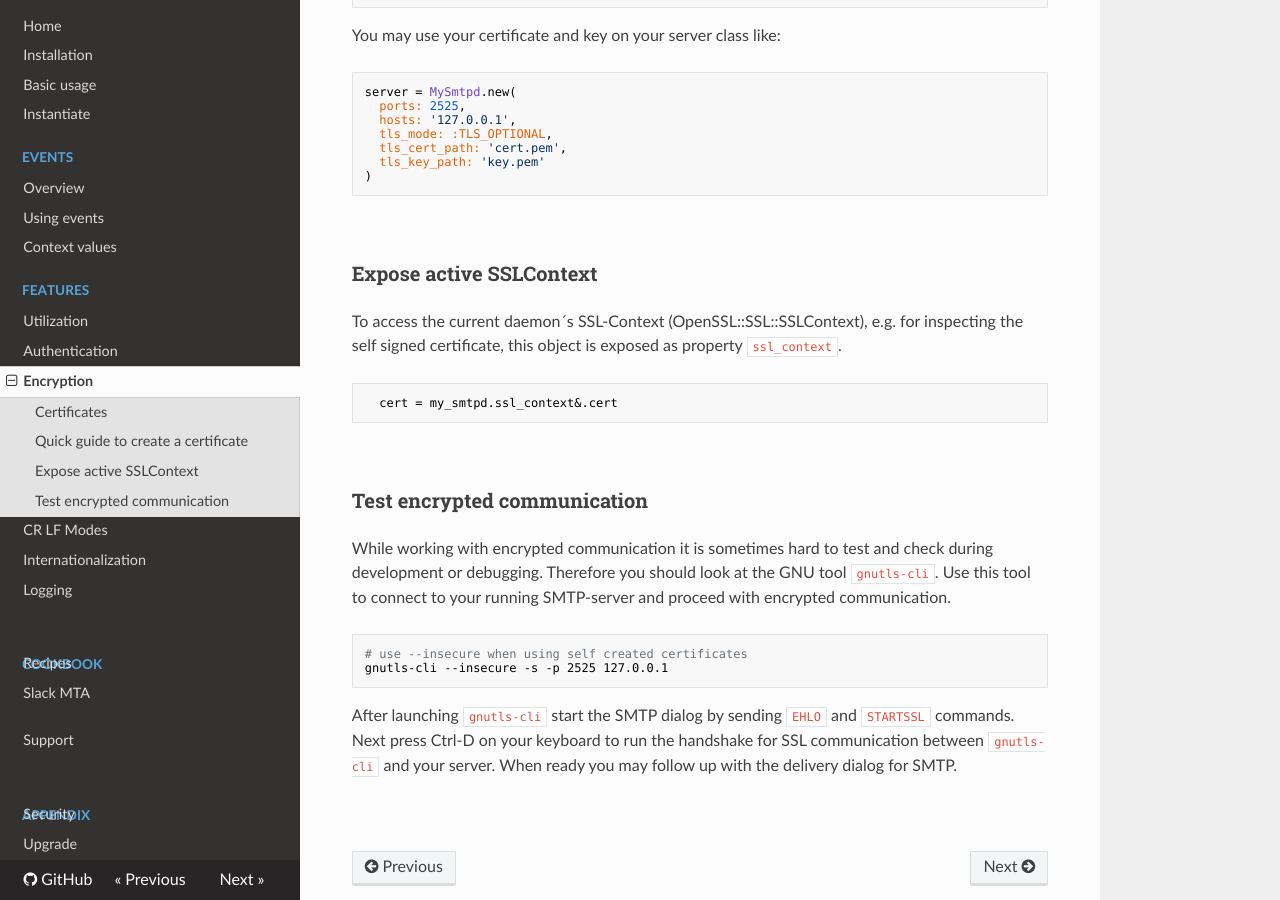
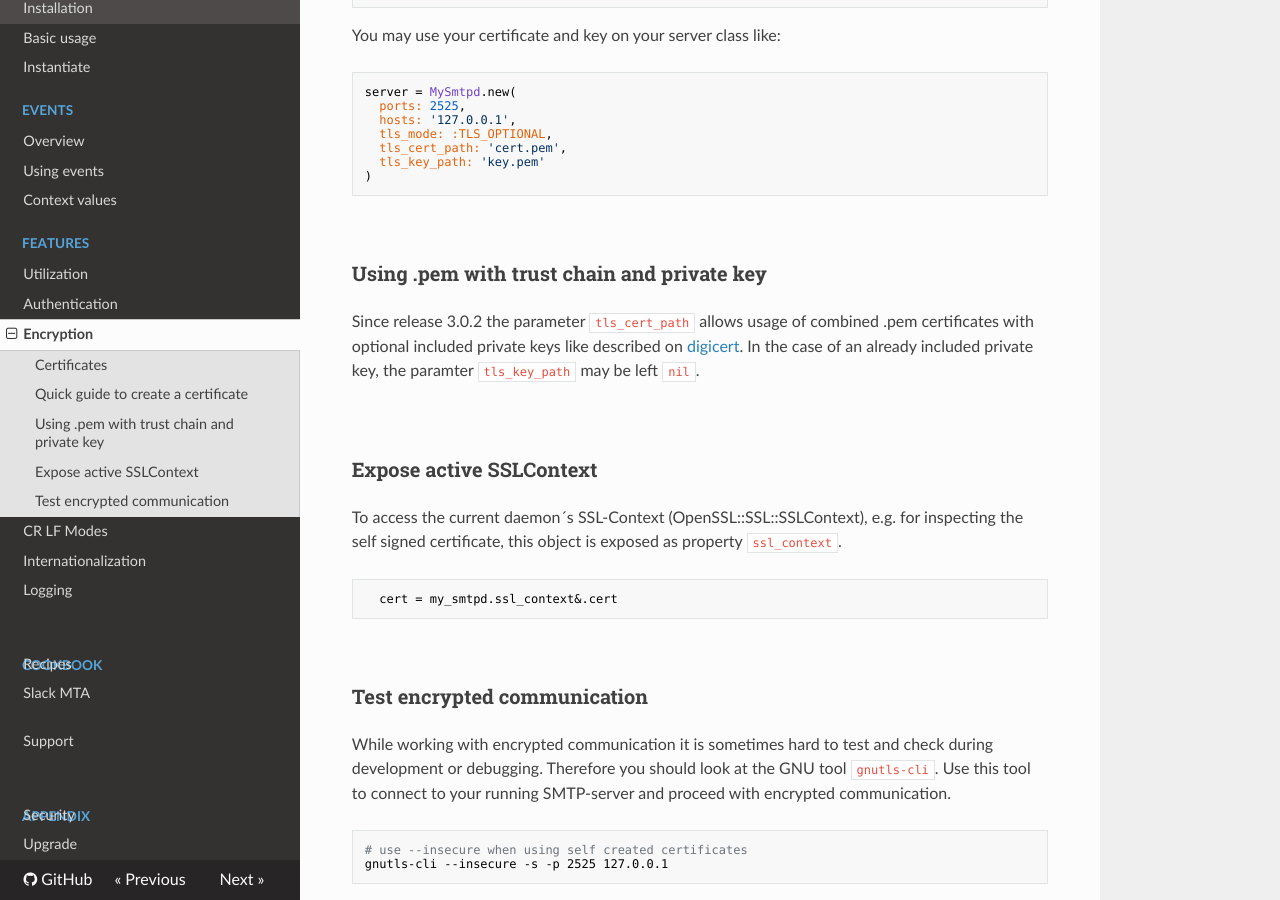
Before and after one commit to 4commerce-technologies-AG/midi-smtp-server, an MkDocs documentation site: the page built from mkdocs/feature_encryption.md, in a window 1280 px wide and 900 px high, scrolled down 1960 px. Built offline with MkDocs 1.6.1, drawn with Linux system fonts in a browser that asks for light colours; nearby versions of some CDN libraries; old or Windows-style settings are respelled for this version of MkDocs.

Commit message:
add: documentation for usage of .pem files

```diff
--- a/mkdocs/feature_encryption.md
+++ b/mkdocs/feature_encryption.md
@@ -103,6 +103,12 @@ server = MySmtpd.new(
 
 <br>
 
+### Using .pem with trust chain and private key
+
+Since release 3.0.2 the parameter `tls_cert_path` allows usage of combined .pem certificates with optional included private keys like described on [digicert](https://www.digicert.com/kb/ssl-support/pem-ssl-creation.htm). In the case of an already included private key, the paramter `tls_key_path` may be left `nil`.
+
+<br>
+
 ### Expose active SSLContext
 
 To access the current daemon´s SSL-Context (OpenSSL::SSL::SSLContext), e.g. for inspecting the self signed certificate, this object is exposed as property `ssl_context`.
```
